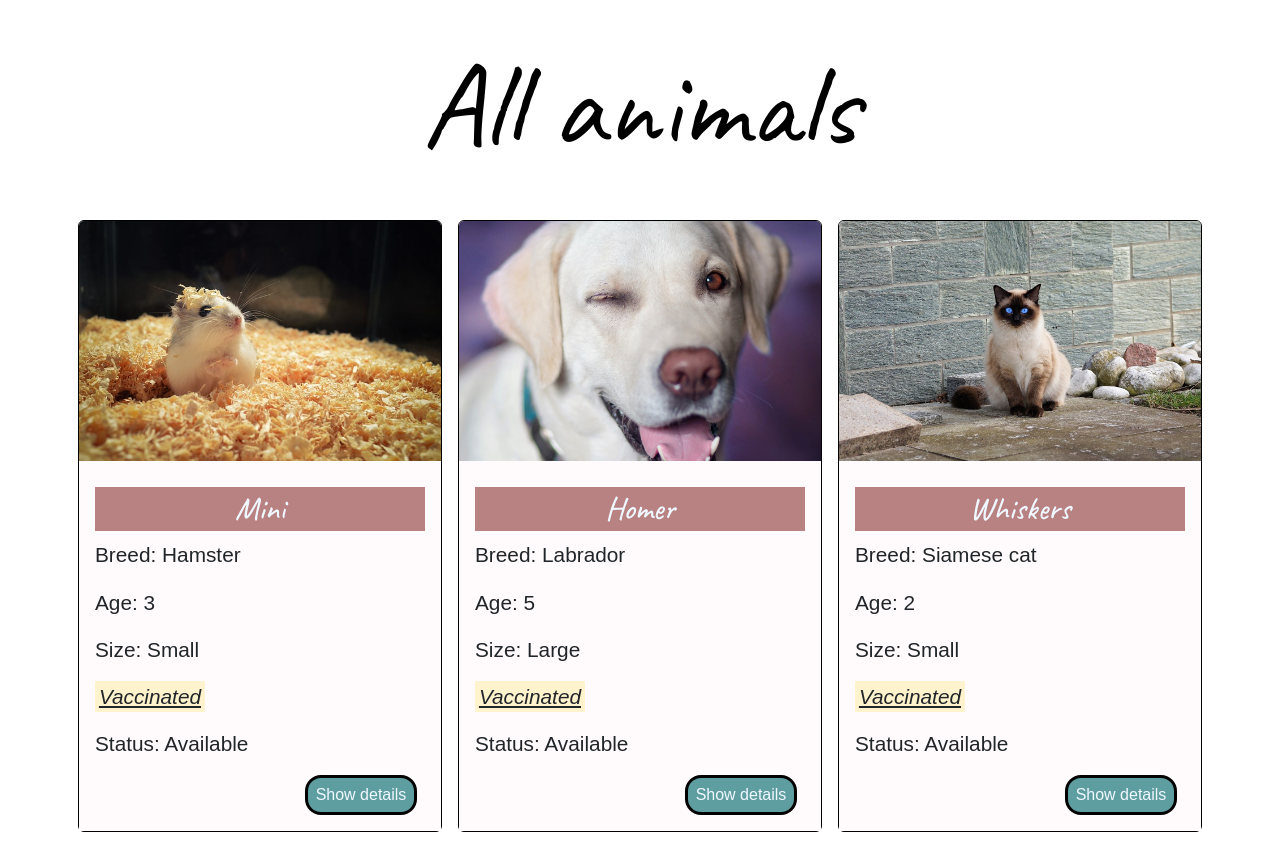
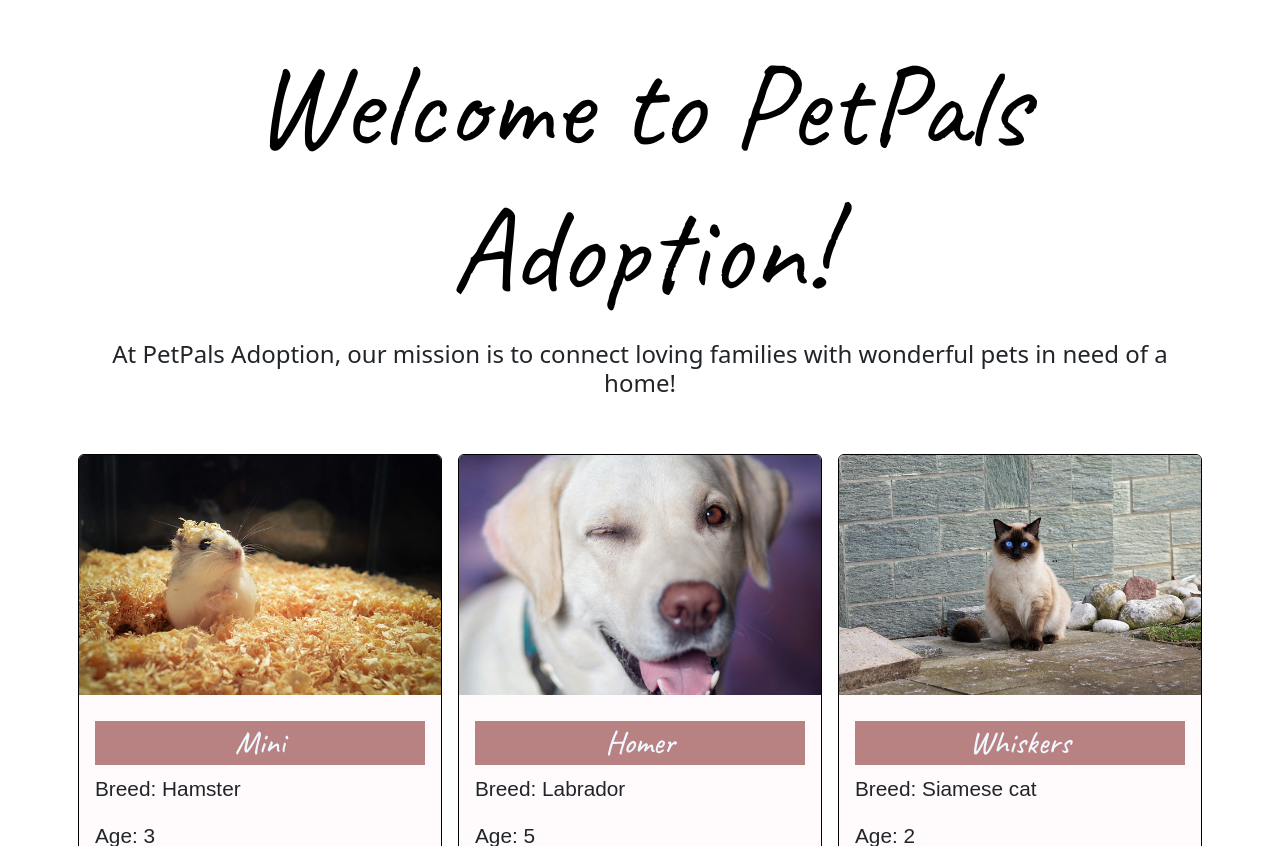
Before and after one commit to stavrosan/Pet-adoption-platform, a PHP site: page /home.php in a window 1280 px wide. Shown: the part 106-952 px from the top of the page. Run offline with PHP 8.4, Linux system fonts and the light colour scheme; data comes from the database, SQL or seed files in the repository.

Commit message:
description added

```diff
--- a/home.php
+++ b/home.php
@@ -80,8 +80,6 @@ else {
 
 mysqli_close($connect);
 
-
-
 ?>
 
 
@@ -98,9 +96,11 @@ mysqli_close($connect);
 
 <?php require_once 'components/navbar.php';?>
 
-
 <div class="container">
- <h1 class="title text-center display-2 m-4">All animals</h1>
+ <h1 class="title text-center display-2 mt-4">Welcome to <span>PetPals </span> Adoption!</h1>
+    <h4 class="text-center mb-5">
+        At PetPals Adoption, our mission is to connect loving families with wonderful pets in need of a home!
+    </h4>
  <div class="row row-cols-1 row-cols-lg-3 row-cols-md-2 row-cols-sm-1 row-cols-xs-1">
     <?= $cards ?>
  </div>
```
